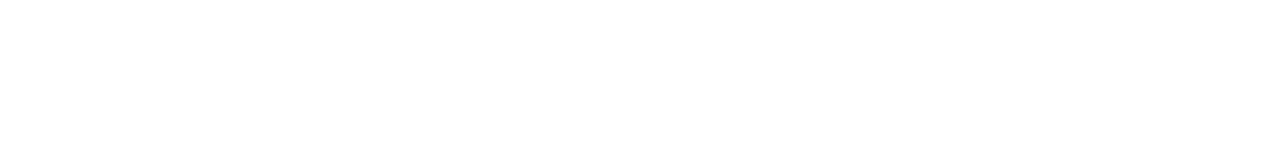
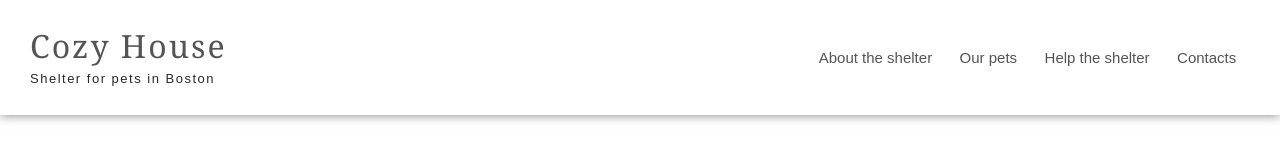
Before and after one commit to KirillKolchanov/online-store, a plain HTML site: page shelter/pages/pets/index.html in a window 1280 px wide. Drawn offline with Linux system fonts and the light colour scheme.

Commit message:
feat: create header in Pets

```diff
--- /dev/null
+++ b/shelter/pages/pets/css/header-page.css
@@ -0,0 +1,57 @@
+header {
+  padding: 30px 30px;
+}
+
+.header-content {
+  display: flex;
+}
+
+header {
+  display: flex;
+  align-items: center;
+  justify-content: space-between;
+}
+
+.header-logo {
+  text-decoration: none;
+}
+
+.logo-title {
+  color: #545454;
+  letter-spacing: 2px;
+}
+
+.logo-description {
+  font-family: Arial;
+  font-size: 13px;
+  color: #292929;
+  margin-top: 10px;
+  letter-spacing: 1.5px;
+}
+
+nav {
+  display: flex;
+  width: 445px;
+  justify-content: space-around;
+  color: #CDCDCD;
+}
+
+.nav-text {
+  text-decoration: none;
+  color: #545454;
+  font-size: 15px;
+  font-family: Arial;
+  font-weight: 400;
+  line-height: 24px;
+}
+.nav-text:hover {
+  color: #292929;
+}
+
+.nav-text:active {
+  color: #292929;
+  text-decoration: underline;
+  text-decoration-color: #F1CDB3;
+  text-underline-offset: 10px;
+  text-decoration-thickness: 3px;
+}
--- a/shelter/pages/pets/css/style.css
+++ b/shelter/pages/pets/css/style.css
@@ -0,0 +1,40 @@
+@import url("../../../css/reset.css");
+@import url("./header-page.css");
+
+.wrapper {
+  margin: 0 auto;
+  max-width: 1280px;
+  box-shadow: 0 0 10px rgba(0,0,0,0.5);
+}
+
+h1 {
+  font-size: 44px;
+  font-family: Georgia;
+  font-weight: 400;
+  color: #FFFFFF;
+  line-height: 57.2px;
+}
+
+h2 {
+  font-size: 35px;
+  font-family: Georgia;
+  font-weight: 400;
+}
+
+h3 {
+  font-size: 32px;
+  font-family: Georgia;
+  font-weight: 400;
+}
+
+h4 {
+  font-size: 20px;
+  font-weight: 400;
+  font-family: Georgia;
+}
+
+p {
+  font-size: 15px;
+  font-family: Arial;
+  font-weight: 400;
+}
--- a/shelter/pages/pets/index.html
+++ b/shelter/pages/pets/index.html
@@ -5,9 +5,21 @@
   <meta http-equiv="X-UA-Compatible" content="IE=edge">
   <meta name="viewport" content="width=device-width, initial-scale=1.0">
   <link rel="stylesheet" href="./css/style.css">
+  <script src="https://kit.fontawesome.com/b1ea5f8e40.js" crossorigin="anonymous"></script>
   <title>Pets</title>
 </head>
 <body>
+  <div class="wrapper">
+    <header>
+      <a class="header-logo" href="#"><h3 class="logo-title">Cozy House</h3><p class="logo-description">Shelter for pets in Boston</p></a>
+        <nav>
+          <a class="nav-about nav-text" href="#">About the shelter</a>
+          <a class="nav-pets nav-text" href="#">Our pets</a>
+          <a class="nav-help nav-text" href="#">Help the shelter</a>
+          <a class="nav-contact nav-text" href="#">Contacts</a>
+        </nav>
+    </header>
 
+  </div>
 </body>
 </html>
```
Also changed, not shown: shelter/pages/main/index.html (+1 -1 lines).
